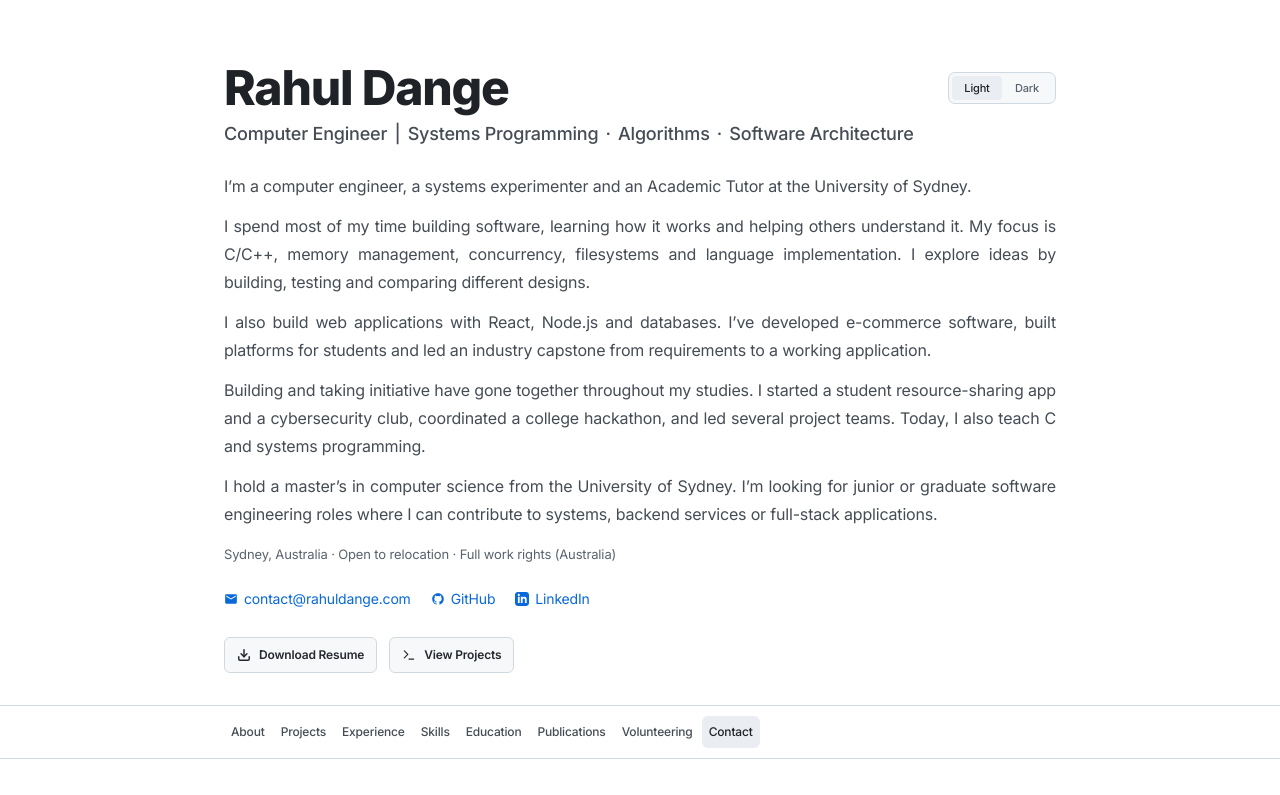
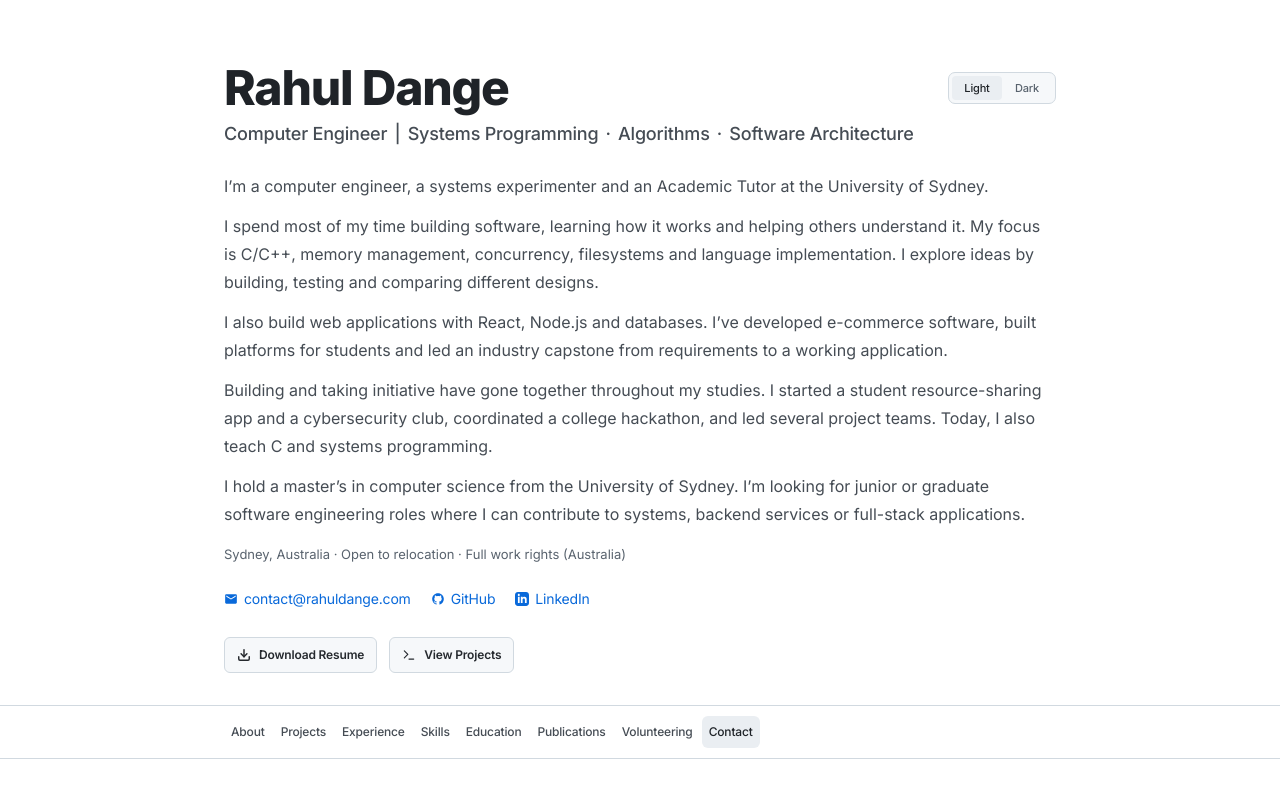
Before and after one commit to rahuldangeofficial/11-portfolio-website, a React (Vite) app: page / in a window 1280 px wide. Shown: the top 795 px of the page. Built offline with nearby package versions, Linux system fonts and the light colour scheme.

Commit message:
Update Q4.16-2026

```diff
--- a/src/styles/index.css
+++ b/src/styles/index.css
@@ -1235,15 +1235,9 @@ header .hero-title-row .hero-theme-position { position:static; width:auto; heigh
  }
 }
 
-/* Consistent paragraph edges across viewport widths. */
-header .hero-copy > p:not(:last-child) {
- text-align:justify;
- text-align-last:left;
- text-justify:inter-word;
- text-wrap:wrap;
- hyphens:none;
- -webkit-hyphens:none;
- overflow-wrap:normal;
- word-break:normal;
+/* Natural paragraph spacing across desktop and mobile. */
+header .hero-copy > p {
+ text-align:left; text-align-last:auto; text-wrap:pretty;
+ word-spacing:normal; letter-spacing:normal;
+ hyphens:none; -webkit-hyphens:none; word-break:normal;
 }
-header .hero-copy > p:last-child { text-align:left; }
```
